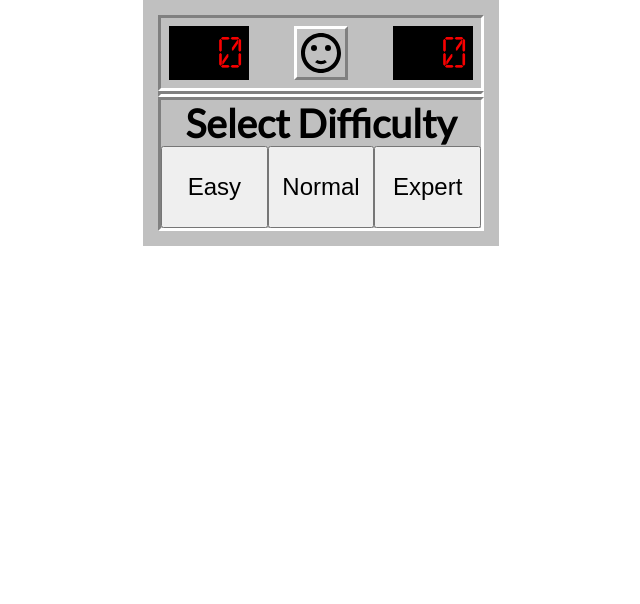
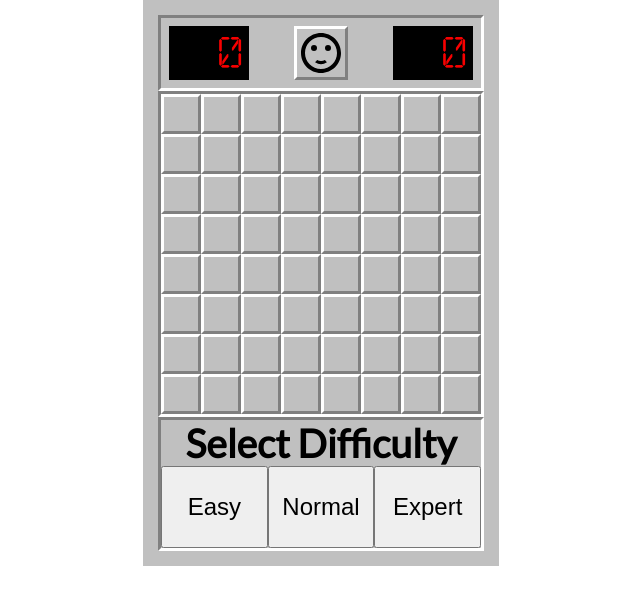
Before and after one commit to Viggo97/Mineswepper, a plain HTML site: page index.html in a window 1280 px wide. Shown: the whole page, without its empty margins (319-959 px from the left). Drawn offline with Linux system fonts and the light colour scheme.

Commit message:
add UI.js class, adjust styles to different size of board

```diff
--- a/css/style.css
+++ b/css/style.css
@@ -2,11 +2,20 @@
   --primary-color: #c0c0c0;
   --primary-color-dark: #808080;
   --alarm-color: #f80000;
+
+  --cell-size: 4rem;
+  --game-padding: 1.5rem;
+  --border-width: 0.3rem;
+  --cells-in-row: 8;
+  --game-max-width: calc(
+    var(--cell-size) * var(--cells-in-row) + calc(2 * var(--game-padding)) +
+      calc(2 * var(--border-width))
+  );
 }
 
 @font-face {
   font-family: DIGITALDREAM;
-    src: url('../assets/DIGITALDREAM.ttf')
+  src: url("../assets/DIGITALDREAM.ttf");
 }
 
 *,
@@ -18,7 +27,7 @@
 }
 
 body {
-    font-family: 'Lato', sans-serif;
+  font-family: "Lato", sans-serif;
   box-sizing: border-box;
 }
 
@@ -28,8 +37,8 @@ html {
 
 .game {
   background-color: var(--primary-color);
-    padding: 1.5rem;
-    max-width: 35.6rem;
+  padding: var(--game-padding);
+  max-width: var(--game-max-width);
   margin: 0 auto;
 }
 
@@ -41,14 +50,14 @@ html {
 .header {
   display: flex;
   justify-content: space-between;
-    padding: .8rem;
+  padding: 0.8rem;
 }
 
 .header__counter {
   background-color: #000;
   color: var(--alarm-color);
-    padding: .5rem;
-    font-family: 'DIGITALDREAM', sans-serif;
+  padding: 0.5rem;
+  font-family: "DIGITALDREAM", sans-serif;
   font-size: 3.2rem;
   min-width: 8rem;
   display: flex;
@@ -94,7 +103,7 @@ html {
   display: flex;
   justify-content: center;
   align-items: center;
-    background-color: rgba(0, 0, 0, .8);
+  background-color: rgba(0, 0, 0, 0.8);
 }
 
 .modal__content {
@@ -116,14 +125,15 @@ html {
   cursor: pointer;
   background-color: transparent;
   color: #000;
-    border: .3rem solid #000;
+  border: 0.3rem solid #000;
   padding: 1rem 2rem;
   font-size: 2.4rem;
   outline: none;
   display: flex;
   justify-content: center;
   align-items: center;
-    transition: background-color .1s ease-in, color .1s ease-in, border-color .1s ease-in;
+  transition: background-color 0.1s ease-in, color 0.1s ease-in,
+    border-color 0.1s ease-in;
 }
 
 .modal__button:hover {
@@ -133,22 +143,20 @@ html {
 }
 
 .border {
-    border: .3rem solid;
+  border: var(--border-width) solid;
 }
 
 .border--convex {
   border-color: var(--primary-color-dark) #fff #fff var(--primary-color-dark);
-    ;
 }
 
 .border--concave {
   border-color: #fff var(--primary-color-dark) var(--primary-color-dark) #fff;
-    ;
 }
 
 .cell {
-    width: 4rem;
-    height: 4rem;
+  width: var(--cell-size);
+  height: var(--cell-size);
   cursor: pointer;
 }
 
--- a/index.html
+++ b/index.html
@@ -22,7 +22,7 @@
             <article class="header__counter">0</article>
         </header>
 
-        <article class="game__board border border--convex" data-game></article>
+        <article class="game__board border border--convex" data-board></article>
 
         <article class="game__panel border border--convex">
             <header class="panel__header">
--- a/js/Cell.js
+++ b/js/Cell.js
@@ -1,5 +1,8 @@
-export class Cell {
+import {UI} from './UI.js';
+
+export class Cell extends UI{
     constructor(x, y) {
+        super();
         this.x = x;
         this.y = y;
         this.value = 0;
@@ -9,4 +12,9 @@ export class Cell {
         this.selector = `[data-x="${this.x}"][data-y="${this.y}"]`
         this.element = null;
     }
+
+    createElement() {
+        const element = `<div class="cell border border--concave" data-cell data-x="${this.x}" data-y="${this.y}"></div>`;
+        return element;
+    }
 }
--- a/js/Game.js
+++ b/js/Game.js
@@ -1,6 +1,7 @@
-import {Cell} from './Cell.js'
+import {Cell} from './Cell.js';
+import {UI} from './UI.js';
 
-class Game {
+class Game extends UI{
     #config = {
         easy: {
             rows: 8,
@@ -22,21 +23,32 @@ class Game {
     #numberOfRows = null;
     #numberOfCols = null;
     #numberOfMines = null;
+
     #cells = [];
 
+    #board = null;
+
     initializeGame() {
+        this.#handleElements();
         this.#newGame();
     }
 
     #newGame(
         rows = this.#config.easy.rows,
-        cols = this.#cofig.easy.cols,
+        cols = this.#config.easy.cols,
         mines = this.#config.easy.mines) {
         this.#numberOfRows = rows;
         this.#numberOfCols = cols;
         this.#numberOfMines = mines;
 
+        this.#setStyles();
+
         this.#generatesCells();
+        this.#renderBoard();
+    }
+
+    #handleElements() {
+        this.#board = this.getElement(this.UiSelectors.board);
     }
 
     #generatesCells() {
@@ -48,6 +60,16 @@ class Game {
         }
     }
 
+    #renderBoard() {
+        this.#cells.flat().forEach(cell => {
+            this.#board.insertAdjacentHTML('beforeend', cell.createElement());
+        });
+    }
+
+    #setStyles() {
+        document.documentElement.style.setProperty('--cells-in-row', this.#numberOfCols);
+    }
+
 
 }
 
--- /dev/null
+++ b/js/UI.js
@@ -0,0 +1,14 @@
+export class UI {
+    UiSelectors = {
+        board: '[data-board]',
+        cell: '[data-cell]',
+    }
+
+    getElement(selector) {
+        return document.querySelector(selector)
+    }
+
+    getElements(selector) {
+        return document.querySelectorAll(selector);
+    }
+}
```
Lines whose indentation alone changed are shown as unchanged.
